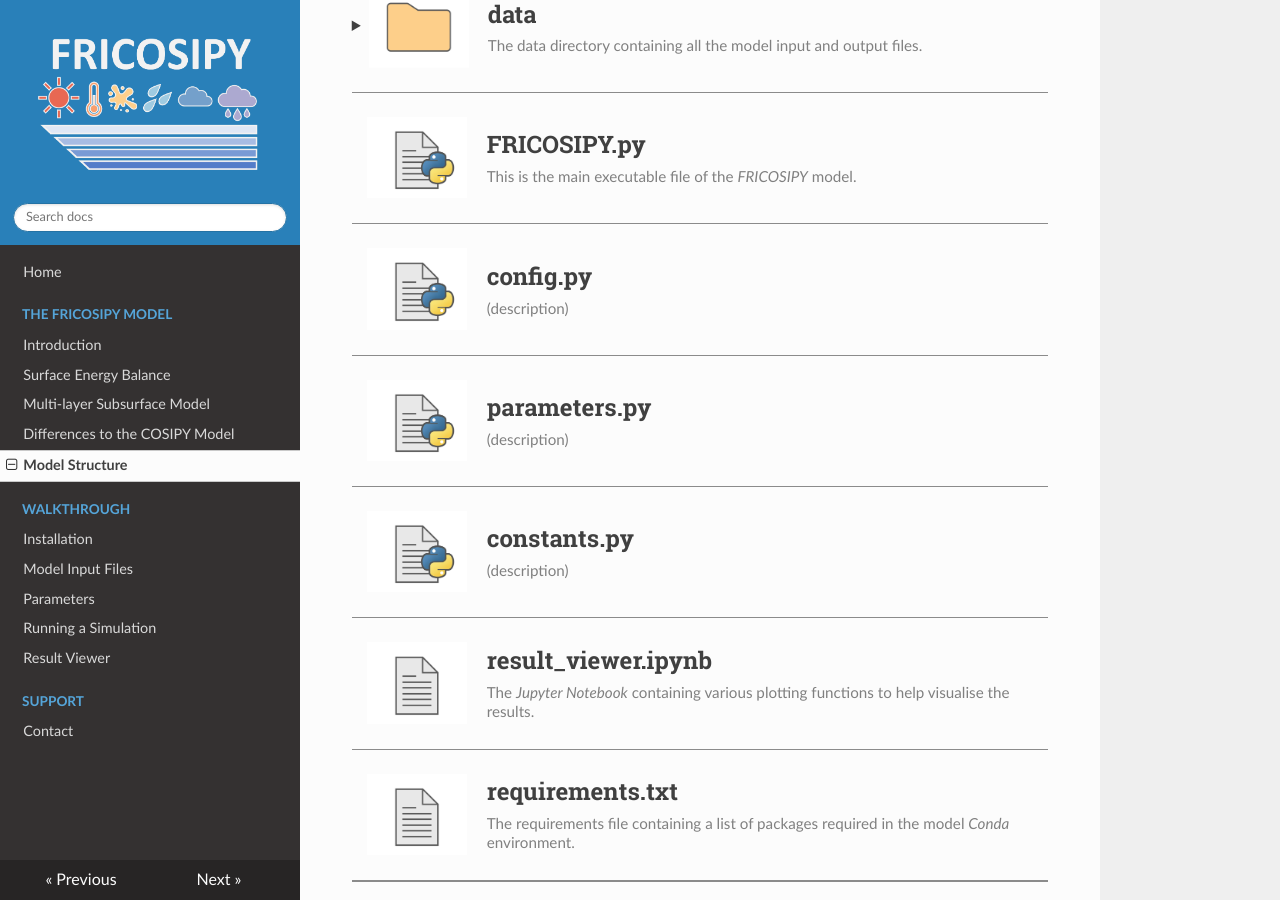
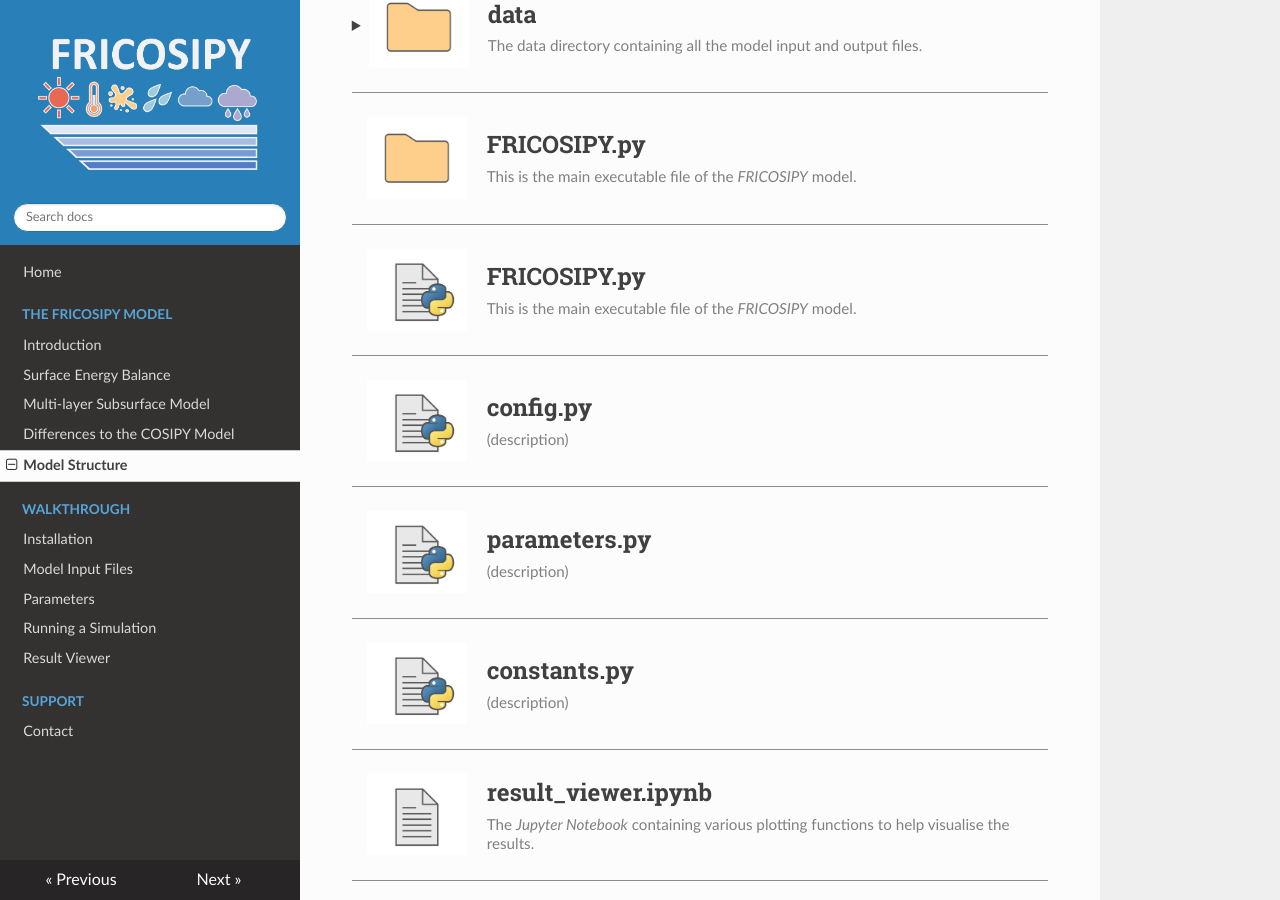
Before and after one commit to MarcusGastaldello/FRICOSIPY, an MkDocs documentation site: the page built from docs/model_structure.md, in a window 1280 px wide and 900 px high, scrolled down 378 px. Built offline with MkDocs 1.6.1, drawn with Linux system fonts in a browser that asks for light colours.

Commit message:
Update model_structure.md

```diff
--- a/docs/model_structure.md
+++ b/docs/model_structure.md
@@ -36,6 +36,10 @@
 
 <hr style="height:1px; background-color:#8b8b8b; border:none;" />
 
+<div style="display: table; width: 100%; margin-bottom: 25px; padding-left: 15px;"><div style="display: table-cell; vertical-align: middle; width: 115px;"><img src="https://github.com/MarcusGastaldello/FRICOSIPY/raw/main/docs/icons/Folder.png" width="100" style="display: block;"></div><div style="display: table-cell; vertical-align: middle; padding-left: 5px;"><h2 style="margin: 0; padding: 0;">FRICOSIPY.py</h2><div style="margin-top: 8px;"><span style="color: gray; font-size: 0.95em;">This is the main executable file of the <i>FRICOSIPY</i> model.</span></div></div></div>
+
+<hr style="height:1px; background-color:#8b8b8b; border:none;" />
+
 <div style="display: table; width: 100%; margin-bottom: 25px; padding-left: 15px;"><div style="display: table-cell; vertical-align: middle; width: 115px;"><img src="https://github.com/MarcusGastaldello/FRICOSIPY/raw/main/docs/icons/Python.png" width="100" style="display: block;"></div><div style="display: table-cell; vertical-align: middle; padding-left: 5px;"><h2 style="margin: 0; padding: 0;">FRICOSIPY.py</h2><div style="margin-top: 8px;"><span style="color: gray; font-size: 0.95em;">This is the main executable file of the <i>FRICOSIPY</i> model.</span></div></div></div>
 
 <hr style="height:1px; background-color:#8b8b8b; border:none;" />
```
